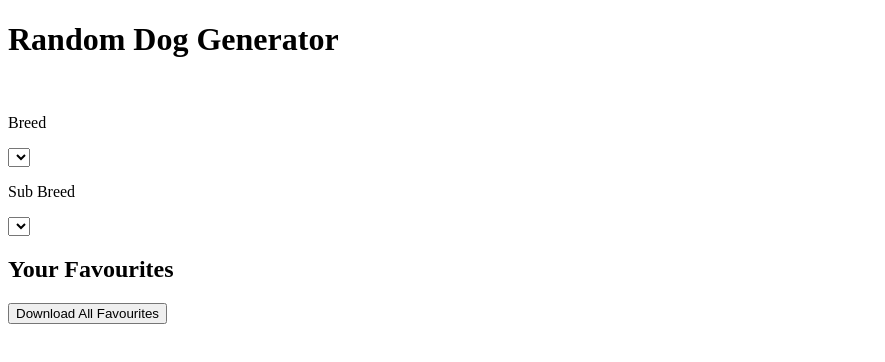
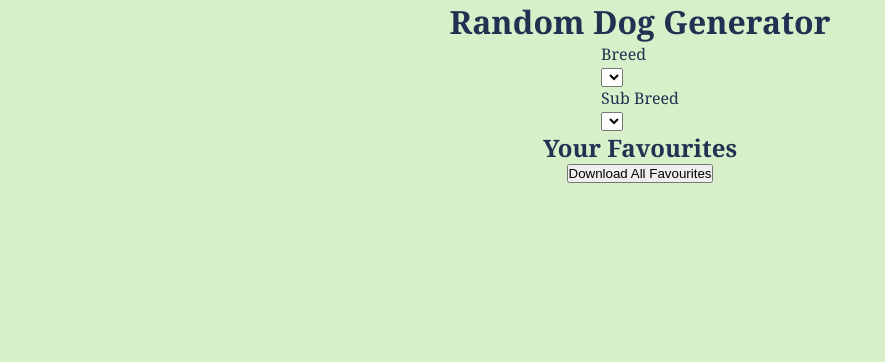
Before and after one commit to avsroses/Data-Introduction, a plain HTML site: page index.html in a window 1280 px wide. Shown: the whole page, without its empty margins (0-885 px from the left). Drawn offline with Linux system fonts and the light colour scheme.

Commit message:
styling of webpage

```diff
--- a/index.html
+++ b/index.html
@@ -9,18 +9,20 @@
 </head>
 <body>
     <!-- Viewing and selecting dogs section -->
-    <div>
+    <div class="flex-center">
         <!-- Title -->
         <h1> Random Dog Generator </h1>
         <img>
         <div>
             <div>
+                <!-- Selection of breed -->
                 <p> Breed </p>
                 <select>
                     <option value="any"></option>
                 </select>
             </div>
             <div>
+                <!-- Selection of sub breed -->
                 <p> Sub Breed</p>
                 <select>
                     <option value="any"></option>
@@ -29,7 +31,7 @@
         </div>
     </div>
     <!-- Favourite section -->
-    <div>
+    <div class="flex-center">
         <div>
             <h2> Your Favourites </h2>
         </div>
--- a/styles.css
+++ b/styles.css
@@ -1,3 +1,17 @@
-/* .flex-col {
+* {
+    padding: 0;
+    margin: 0;
+}
+
+body {
+    background-color: rgb(216, 240, 201);
+    font-family: Cambria, Cochin, Georgia, Times, 'Times New Roman', serif;
+    color: rgb(32, 50, 82);
+}
+
+.flex-center {
+    display: flex;
+    justify-content: center;
+    align-items: center;
     flex-direction: column;
-} */
+}
```
